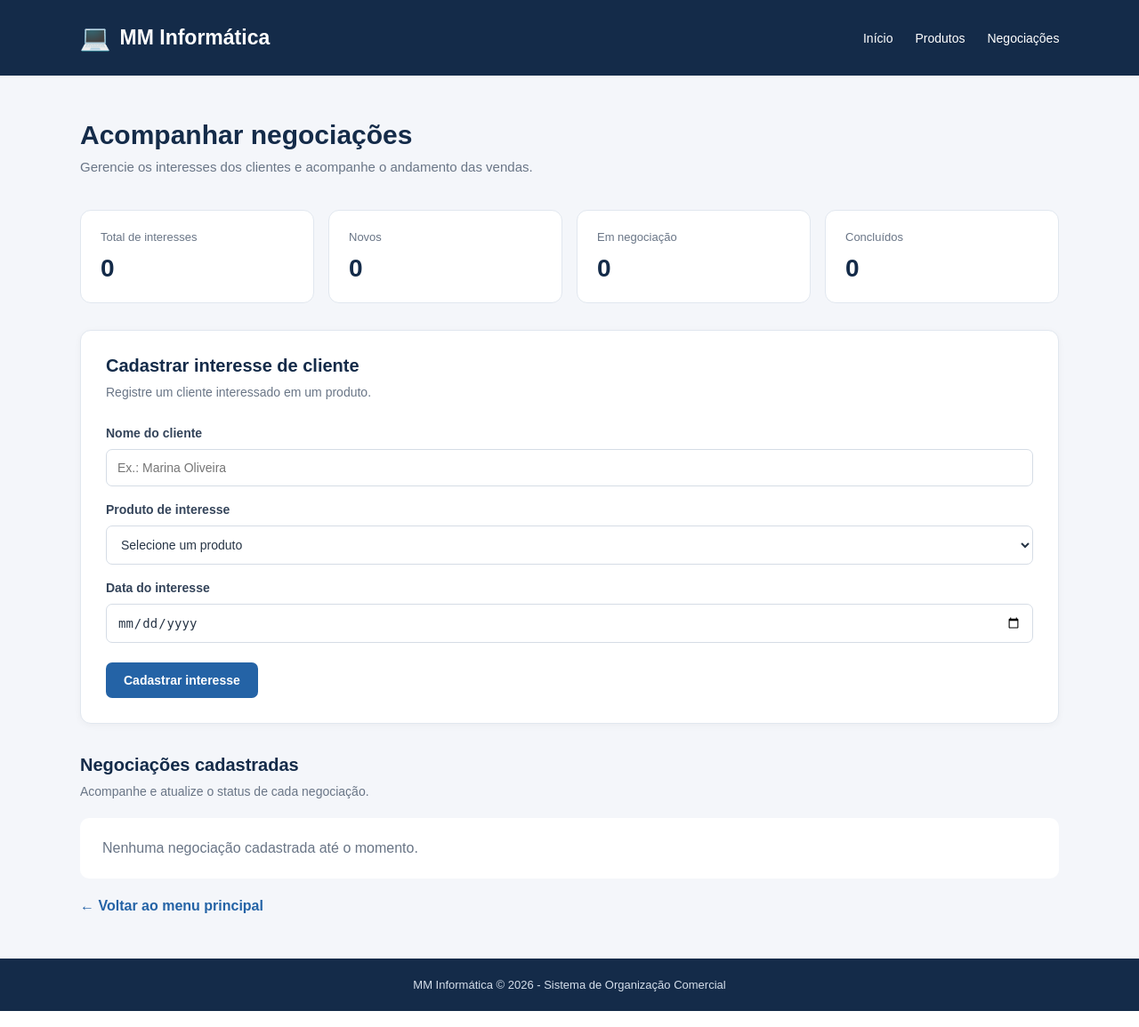
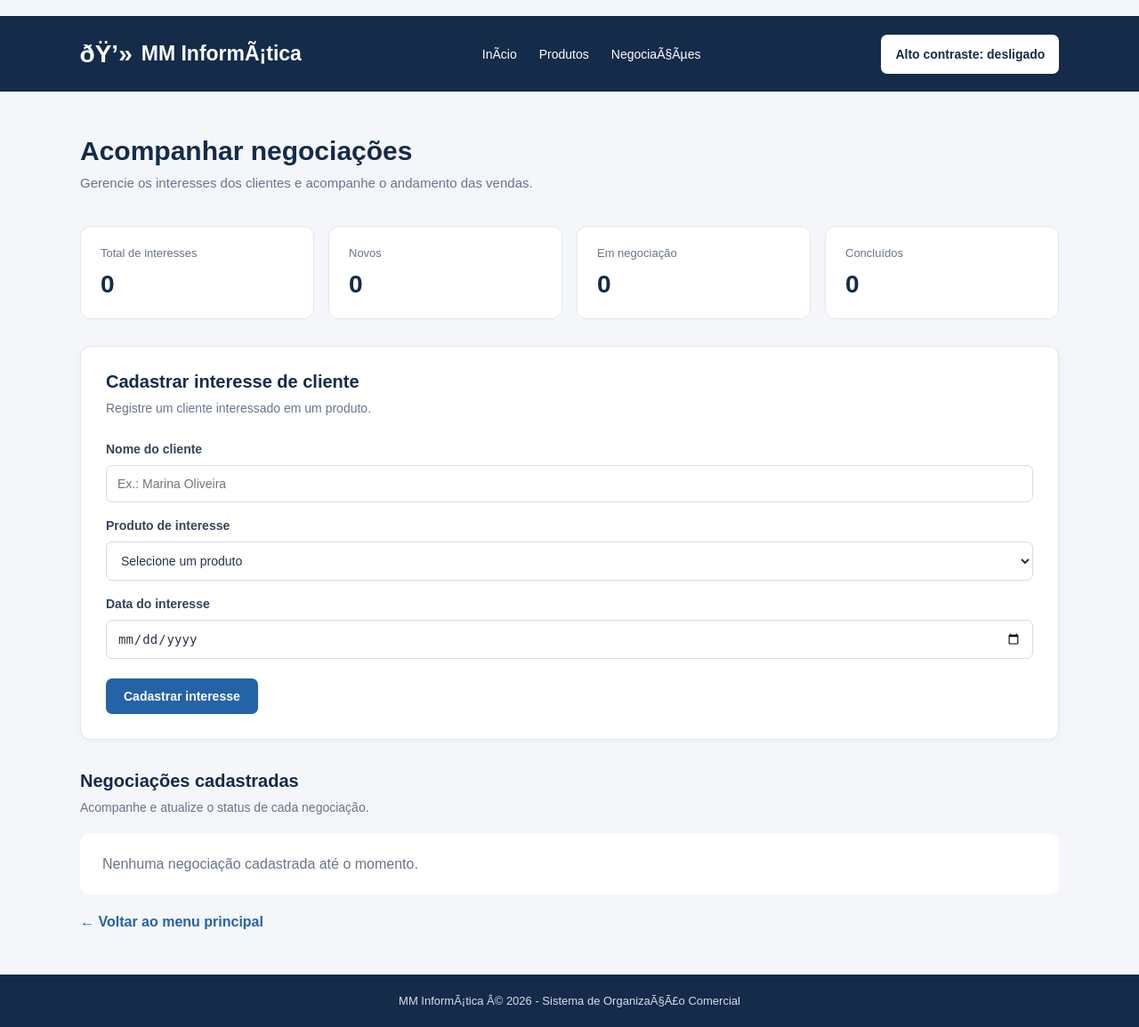
Before and after one commit to Isabelyfabricioo/mm-informatica-mvp, a Flask app: page /negociacoes in a window 1280 px wide. Shown: the whole page at 89% size. Run offline with Flask 3, Linux system fonts and the light colour scheme; data that the repository does not hold is empty.

Commit message:
feat: adicionar recurso de alto contraste

```diff
--- a/app/static/css/style.css
+++ b/app/static/css/style.css
@@ -600,3 +600,109 @@ a {
 .acoes-produto form button {
     height: 100%;
 }
+
+
+/* ACESSIBILIDADE */
+
+/* Botão de alto contraste */
+.botao-acessibilidade {
+    background: #ffffff;
+    color: #142b49;
+    border: 2px solid #ffffff;
+    min-height: 44px;
+    padding: 10px 14px;
+}
+
+.botao-acessibilidade:hover {
+    background: #dce8f5;
+    color: #142b49;
+}
+
+/* Destaque para navegação pelo teclado */
+a:focus-visible,
+button:focus-visible,
+input:focus-visible,
+select:focus-visible,
+textarea:focus-visible {
+    outline: 3px solid #f0a500;
+    outline-offset: 3px;
+}
+
+/* Modo de alto contraste */
+body.alto-contraste {
+    background: #000000;
+    color: #ffffff;
+}
+
+body.alto-contraste .cabecalho,
+body.alto-contraste .rodape {
+    background: #000000;
+    color: #ffffff;
+    border-bottom: 2px solid #ffffff;
+}
+
+body.alto-contraste .container,
+body.alto-contraste .card,
+body.alto-contraste .card-conteudo,
+body.alto-contraste .produto-item,
+body.alto-contraste .indicador,
+body.alto-contraste .tabela-negociacoes,
+body.alto-contraste .sem-resultados,
+body.alto-contraste table {
+    background: #000000;
+    color: #ffffff;
+    border: 1px solid #ffffff;
+}
+
+body.alto-contraste h1,
+body.alto-contraste h2,
+body.alto-contraste h3,
+body.alto-contraste p,
+body.alto-contraste label,
+body.alto-contraste span,
+body.alto-contraste td,
+body.alto-contraste th,
+body.alto-contraste .descricao-secao,
+body.alto-contraste .modelo-produto {
+    color: #ffffff;
+}
+
+body.alto-contraste a {
+    color: #ffff00;
+}
+
+body.alto-contraste button,
+body.alto-contraste .botao-editar {
+    background: #ffff00;
+    color: #000000;
+    border: 2px solid #ffff00;
+}
+
+body.alto-contraste input,
+body.alto-contraste select,
+body.alto-contraste textarea {
+    background: #000000;
+    color: #ffffff;
+    border: 2px solid #ffffff;
+}
+
+body.alto-contraste input::placeholder,
+body.alto-contraste textarea::placeholder {
+    color: #dddddd;
+}
+
+body.alto-contraste th {
+    background: #222222;
+}
+
+body.alto-contraste .status {
+    background: #000000;
+    color: #ffff00;
+    border: 1px solid #ffff00;
+}
+
+body.alto-contraste .botao-acessibilidade {
+    background: #ffff00;
+    color: #000000;
+    border-color: #ffff00;
+}
--- /dev/null
+++ b/app/static/js/acessibilidade.js
@@ -0,0 +1,33 @@
+
+document.addEventListener("DOMContentLoaded", function () {
+    const botao = document.getElementById("alternar-contraste");
+
+    if (!botao) return;
+
+    function atualizarBotao(ativado) {
+        document.body.classList.toggle("alto-contraste", ativado);
+
+        botao.setAttribute("aria-pressed", String(ativado));
+
+        botao.textContent = ativado
+            ? "Alto contraste: ligado"
+            : "Alto contraste: desligado";
+    }
+
+    const contrasteSalvo =
+        localStorage.getItem("altoContraste") === "ativado";
+
+    atualizarBotao(contrasteSalvo);
+
+    botao.addEventListener("click", function () {
+        const ativado =
+            !document.body.classList.contains("alto-contraste");
+
+        localStorage.setItem(
+            "altoContraste",
+            ativado ? "ativado" : "desativado"
+        );
+
+        atualizarBotao(ativado);
+    });
+});
--- a/app/templates/base.html
+++ b/app/templates/base.html
@@ -4,59 +4,68 @@
 <head>
     <meta charset="UTF-8">
     <meta name="viewport" content="width=device-width, initial-scale=1.0">
-    <title>MM Informática</title>
+    <title>MM InformÃ¡tica</title>
     <link rel="stylesheet" href="{{ url_for('static', filename='css/style.css') }}">
 </head>
 <body>
 
     <header class="cabecalho">
         <div class="logo">
-            <span class="logo-icone">💻</span>
-            <span>MM Informática</span>
+            <span class="logo-icone">ðŸ’»</span>
+            <span>MM InformÃ¡tica</span>
         </div>
 
         <nav class="navegacao">
-            <a href="{{ url_for('inicio') }}">Início</a>
+            <a href="{{ url_for('inicio') }}">InÃ­cio</a>
             <a href="{{ url_for('consultar_produtos') }}">Produtos</a>
-            <a href="{{ url_for('negociacoes') }}">Negociações</a>
+            <a href="{{ url_for('negociacoes') }}">NegociaÃ§Ãµes</a>
         </nav>
+        <button
+    type="button"
+    class="botao-acessibilidade"
+    id="alternar-contraste"
+    aria-pressed="false"
+>
+    Alto contraste: desligado
+</button>
     </header>
 
     <main class="container">
         {% block content %}
         <section class="boas-vindas">
             <h1>Bem-vindo, Marcelo!</h1>
-            <p>Organize seus produtos e acompanhe suas negociações em um só lugar.</p>
+            <p>Organize seus produtos e acompanhe suas negociaÃ§Ãµes em um sÃ³ lugar.</p>
         </section>
 
         <section class="opcoes">
             <a href="{{ url_for('cadastrar_produto') }}" class="card">
-                <div class="icone">＋</div>
+                <div class="icone">ï¼‹</div>
                 <h2>Cadastrar produtos</h2>
                 <p>Adicione novos produtos ao estoque.</p>
-                <span>Acessar →</span>
+                <span>Acessar â†’</span>
             </a>
 
             <a href="{{ url_for('consultar_produtos') }}" class="card">
-                <div class="icone">⌕</div>
+                <div class="icone">âŒ•</div>
                 <h2>Consultar produtos</h2>
                 <p>Consulte e edite os produtos cadastrados.</p>
-                <span>Acessar →</span>
+                <span>Acessar â†’</span>
             </a>
 
             <a href="{{ url_for('negociacoes') }}" class="card">
-                <div class="icone">↗</div>
-                <h2>Acompanhar negociações</h2>
-                <p>Visualize e atualize o andamento das negociações.</p>
-                <span>Acessar →</span>
+                <div class="icone">â†—</div>
+                <h2>Acompanhar negociaÃ§Ãµes</h2>
+                <p>Visualize e atualize o andamento das negociaÃ§Ãµes.</p>
+                <span>Acessar â†’</span>
             </a>
         </section>
         {% endblock %}
     </main>
 
     <footer class="rodape">
-        <p>MM Informática © 2026 - Sistema de Organização Comercial</p>
+        <p>MM InformÃ¡tica Â© 2026 - Sistema de OrganizaÃ§Ã£o Comercial</p>
     </footer>
 
+    <script src="{{ url_for('static', filename='js/acessibilidade.js') }}" defer></script>
 </body>
 </html>
```
